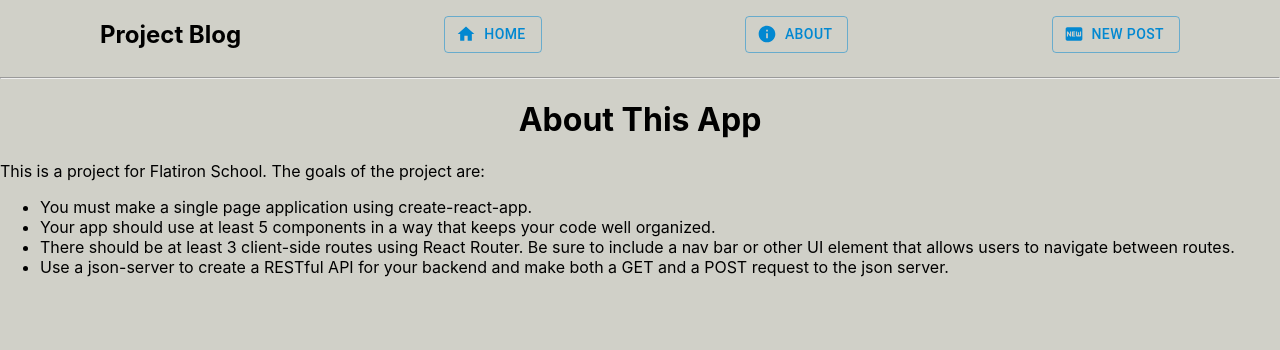
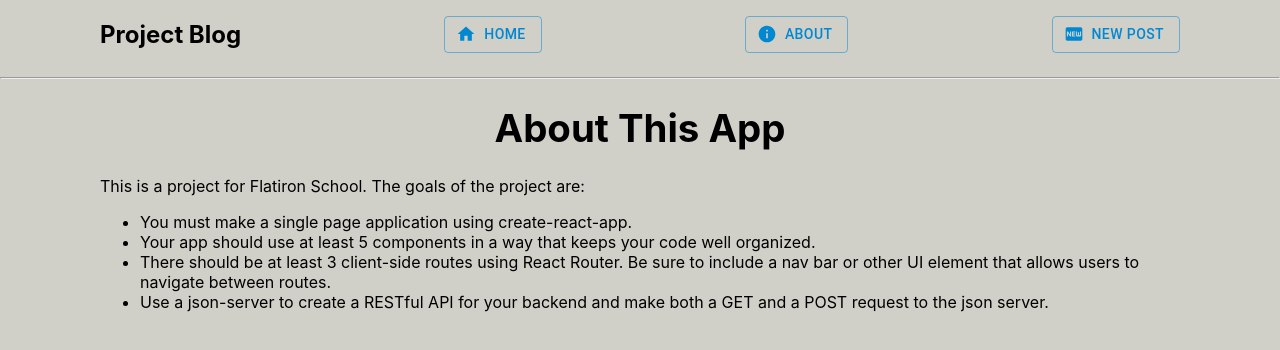
Before and after one commit to DevGnome/react-blog, a React (Create React App) app: page /about in a window 1280 px wide. Shown: the top 350 px of the page. Built offline with nearby package versions, Linux system fonts and the light colour scheme.

Commit message:
updated css for About

```diff
--- a/src/index.css
+++ b/src/index.css
@@ -61,5 +61,17 @@ body{
 
 }
 .about-title {
+  font-size: 1.2em;
+  font-weight: bold;
+  margin-bottom: 0.5em;
+  align-self: center;
+  justify-content: center;
   text-align: center;
 }
+.about-content {
+  margin-bottom: 0.5em;
+  justify-content: left;
+  min-height: 300px;
+  padding-left: 100px;
+  padding-right: 100px;
+}
```
